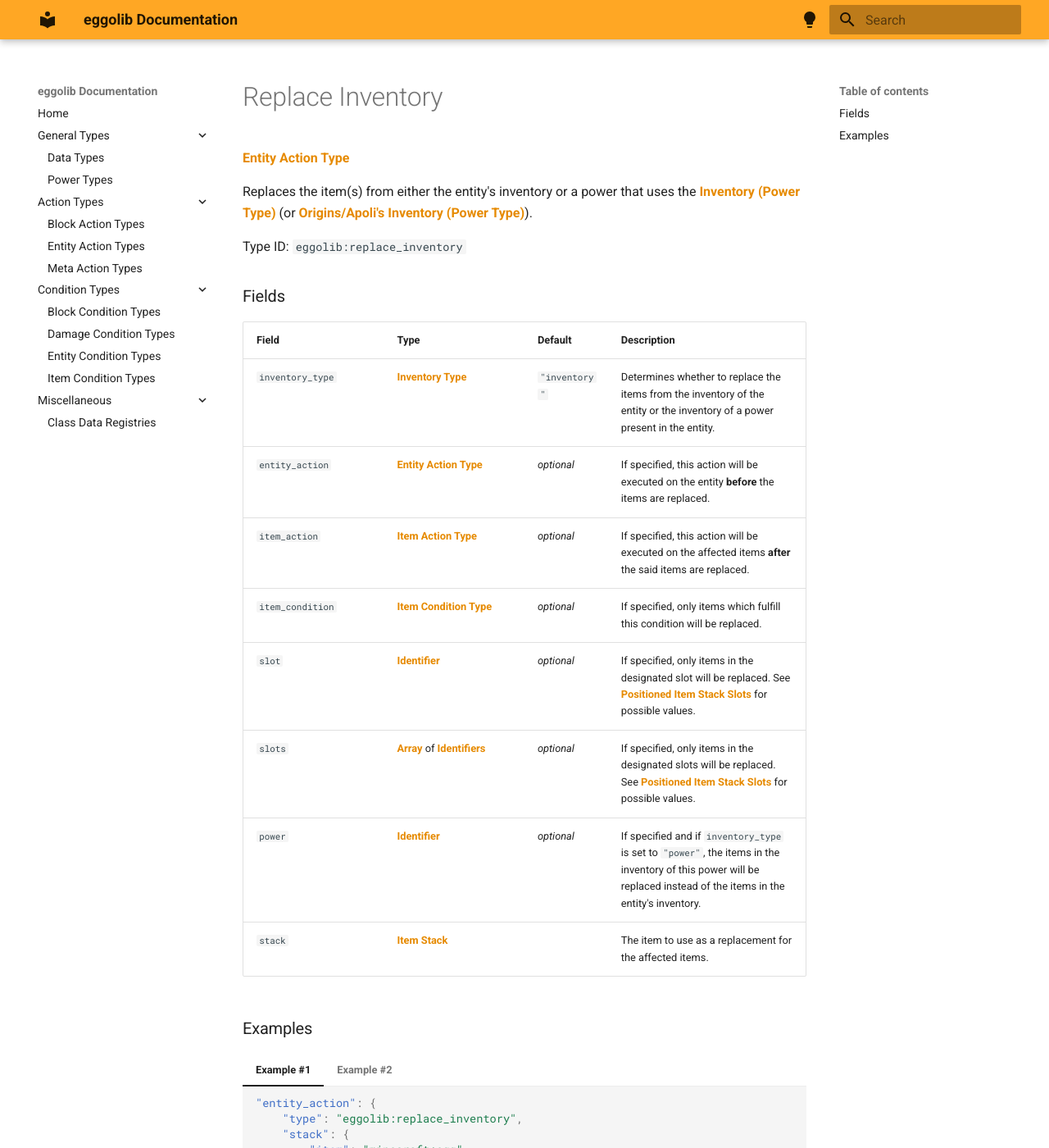
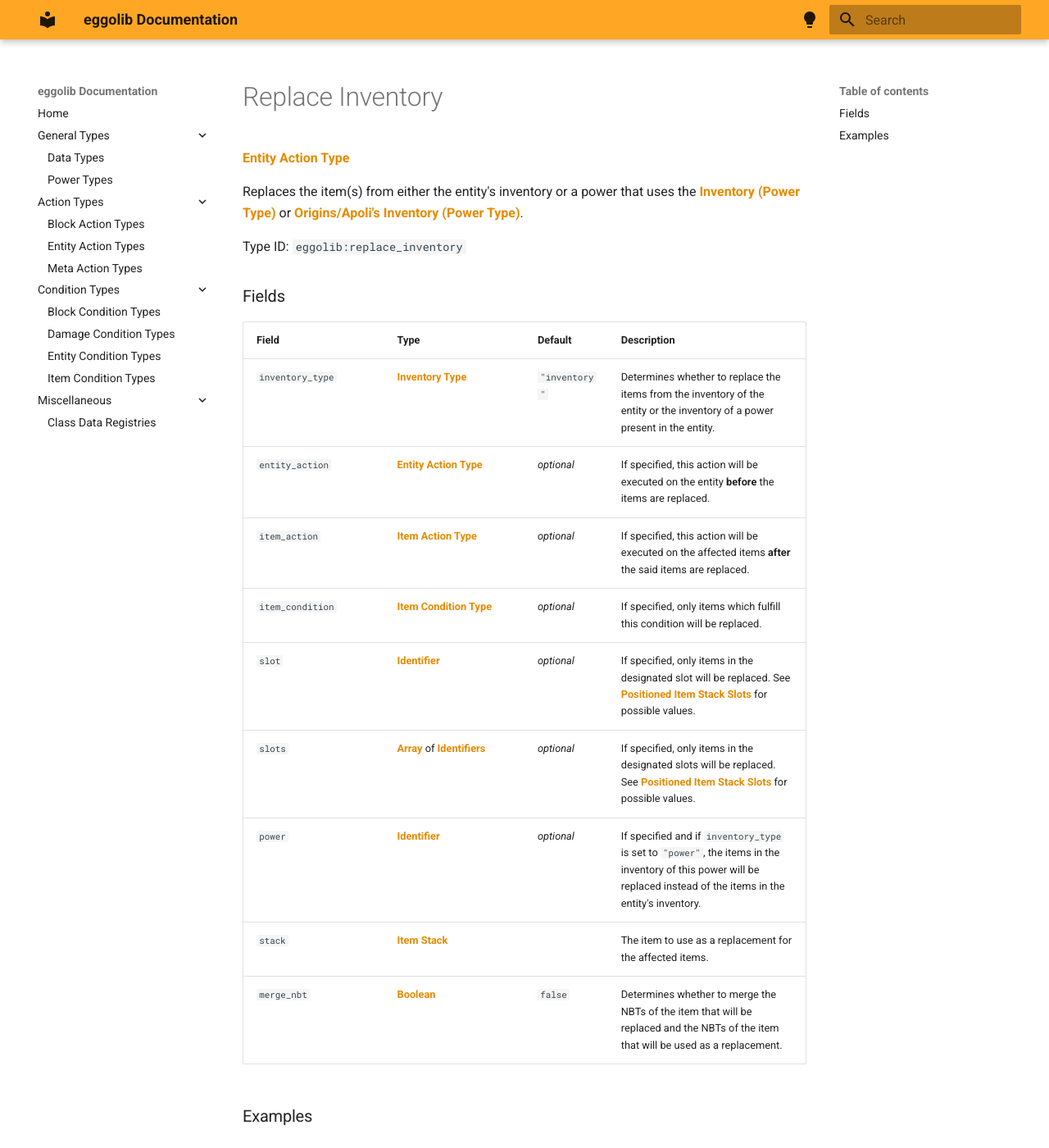
Before and after one commit to eggolib/eggolib.github.io, an MkDocs documentation site: the page built from docs/types/entity_action_types/replace_inventory.md, in a window 1280 px wide and 1400 px high. Shown: the whole window at 82% size. Built offline with MkDocs 1.6.1 and Material for MkDocs 9.7.7, drawn with Linux system fonts in a browser that asks for light colours; the version menu is left out.

Commit message:
Update `replace_inventory.md` (Entity Action Types) Added the new `merge_nbt` boolean field in the field table

````diff
--- a/docs/types/entity_action_types/replace_inventory.md
+++ b/docs/types/entity_action_types/replace_inventory.md
@@ -7,7 +7,7 @@ date: 2022-07-14
 
 **[Entity Action Type]**
 
-Replaces the item(s) from either the entity's inventory or a power that uses the **[Inventory (Power Type)]** (or **[Origins/Apoli's Inventory (Power Type)]**).
+Replaces the item(s) from either the entity's inventory or a power that uses the **[Inventory (Power Type)]** or **[Origins/Apoli's Inventory (Power Type)]**.
 
 Type ID: `eggolib:replace_inventory`
 
@@ -24,6 +24,7 @@ Field | Type | Default | Description
 `slots` | **[Array]** of **[Identifiers]** | *optional* | If specified, only items in the designated slots will be replaced. See **[Positioned Item Stack Slots]** for possible values.
 `power` | **[Identifier]** | *optional* | If specified and if `inventory_type` is set to `"power"`, the items in the inventory of this power will be replaced instead of the items in the entity's inventory.
 `stack` | **[Item Stack]** | | The item to use as a replacement for the affected items.
+`merge_nbt` | **[Boolean]** | `false` | Determines whether to merge the NBTs of the item that will be replaced and the NBTs of the item that will be used as a replacement.
 
 
 ### Examples
@@ -59,6 +60,23 @@ Field | Type | Default | Description
     This example will remove the items from the entity's off and main hands.
 
 
+=== "Example #3"
+
+    ``` json
+    "entity_action": {
+        "type": "eggolib:replace_inventory",
+        "slot": "weapon.mainhand",
+        "stack": {
+            "item": "minecraft:wooden_sword",
+            "tag": "{Enchantments: [{id: \"minecraft:mending\", lvl: 1s}]}"
+        },
+        "merge_nbt": true
+    }
+    ```
+
+    This example will replace the item from the entity's mainhand slot with a Wooden Sword enchanted with the Mending enchantment. If the previous item from the entity's mainhand slot had NBTs, those NBTs will be merged to the NBTs of the item used as a replacement.
+
+
 
 [Inventory (Power Type)]: ../power_types/inventory.md
 [Origins/Apoli's Inventory (Power Type)]: https://origins.readthedocs.io/en/latest/types/power_types/inventory/
@@ -71,3 +89,4 @@ Field | Type | Default | Description
 [Array]: https://origins.readthedocs.io/en/latest/types/data_types/array
 [Positioned Item Stack Slots]: https://origins.readthedocs.io/en/latest/misc/extras/positioned_item_stack_slots
 [Item Stack]: https://origins.readthedocs.io/en/latest/types/data_types/item_stack
+[Boolean]: https://origins.readthedocs.io/en/latest/types/data_types/boolean
````
